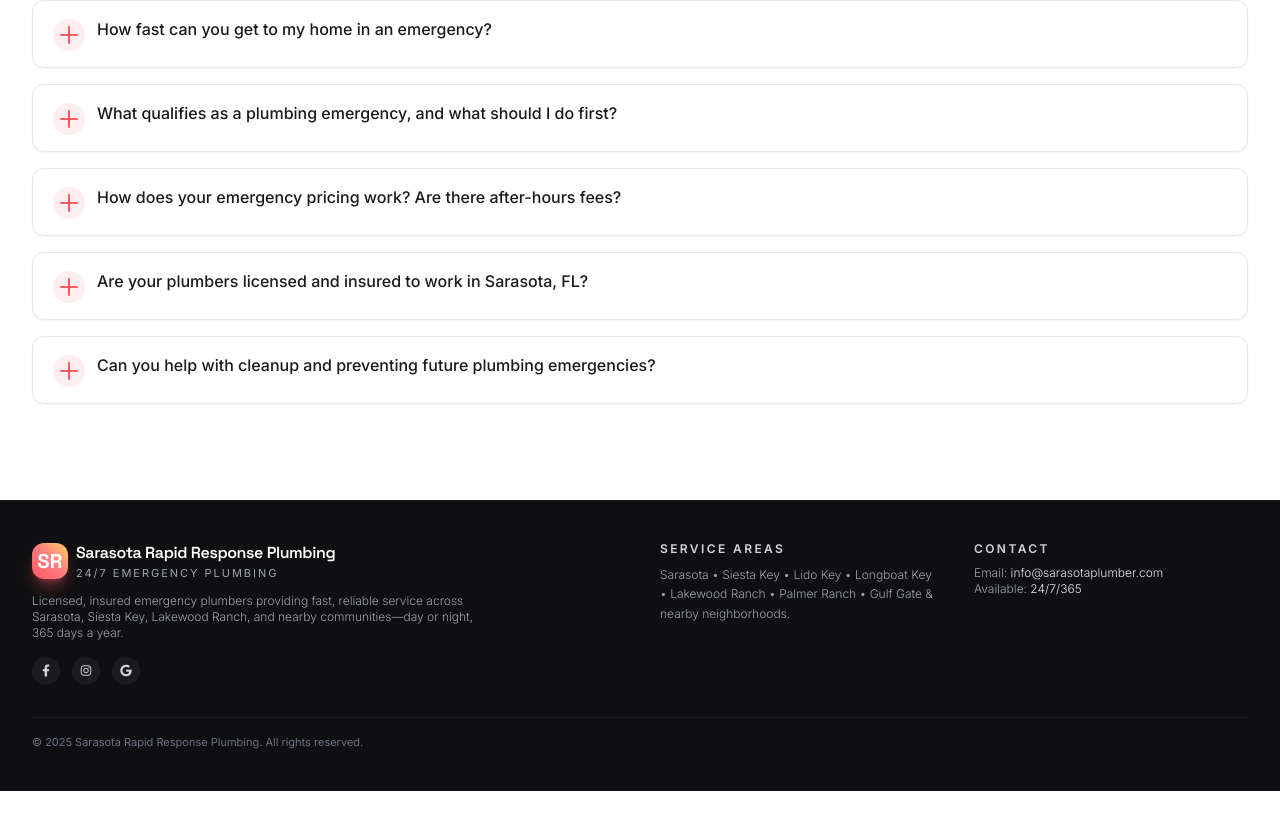
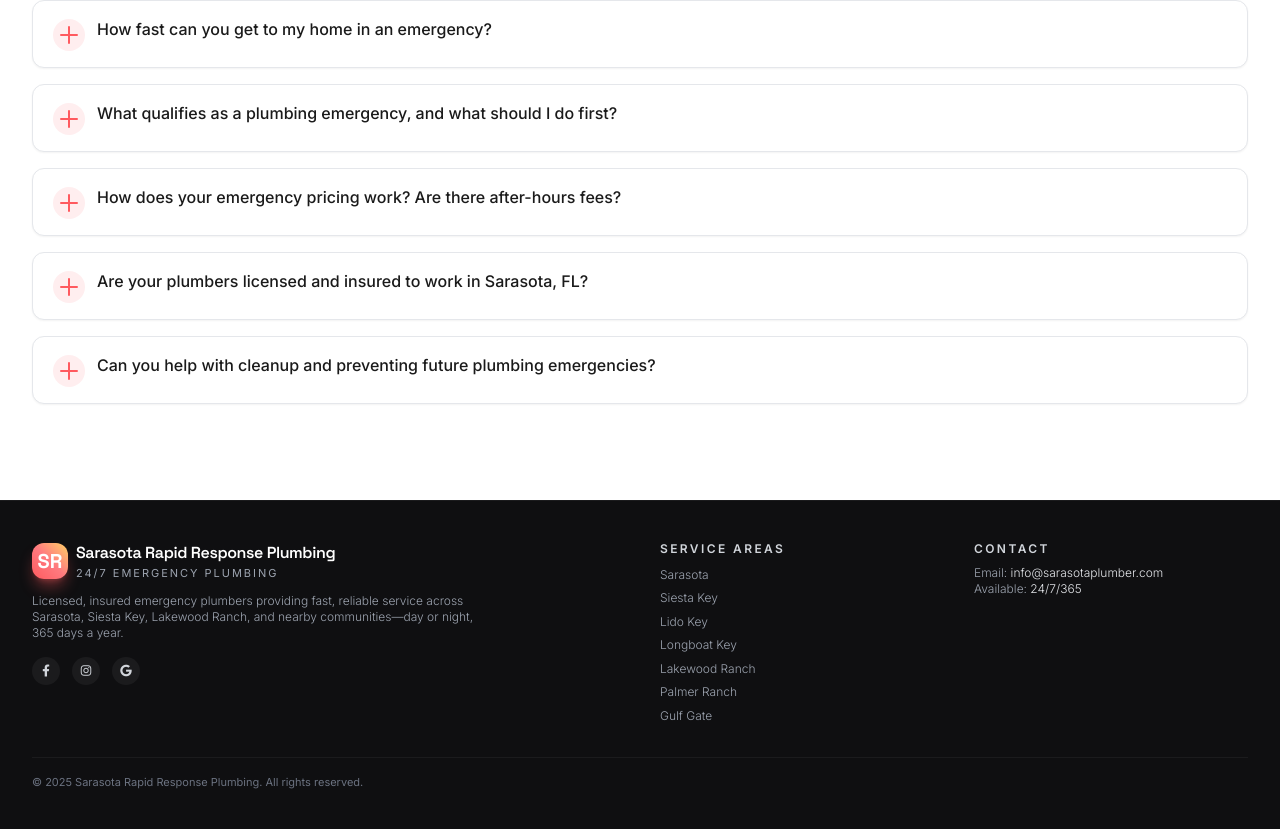
Before and after one commit to jb3147/emergency-plumbing-in-sarasota-fl-2025-12-22-k4a79, a plain HTML site: page index.html in a window 1280 px wide. Shown: the part 5131-5960 px from the top of the page. Before the commit the page ends 5922 px from the top, so only its background shows below. Drawn offline with nearby package versions, Linux system fonts and the light colour scheme.

Commit message:
Publish 1 updated file(s)

```diff
--- a/index.html
+++ b/index.html
@@ -43,15 +43,7 @@
                 <path stroke-linecap="round" stroke-linejoin="round" d="M19 9l-7 7-7-7"/>
               </svg>
             </button>
-            <div class="dropdown-content">
-              <a href="#sarasota">Sarasota</a>
-              <a href="#siesta-key">Siesta Key</a>
-              <a href="#lido-key">Lido Key</a>
-              <a href="#longboat-key">Longboat Key</a>
-              <a href="#lakewood-ranch">Lakewood Ranch</a>
-              <a href="#palmer-ranch">Palmer Ranch</a>
-              <a href="#gulf-gate">Gulf Gate</a>
-            </div>
+
           </div>
           <a href="#benefits" class="text-sm font-medium text-gray-700 hover:text-[#FF5A5F] transition-colors duration-300 focus:outline-none focus-visible:ring-2 focus-visible:ring-[#FF5A5F] focus-visible:ring-offset-2 focus-visible:ring-offset-white">Why Choose Us</a>
           <a href="#testimonials" class="text-sm font-medium text-gray-700 hover:text-[#FF5A5F] transition-colors duration-300 focus:outline-none focus-visible:ring-2 focus-visible:ring-[#FF5A5F] focus-visible:ring-offset-2 focus-visible:ring-offset-white">Reviews</a>
@@ -82,15 +74,7 @@
               <path stroke-linecap="round" stroke-linejoin="round" d="M19 9l-7 7-7-7"/>
             </svg>
           </button>
-          <div class="mobile-dropdown-content hidden pl-4 pt-2 space-y-2">
-            <a href="#sarasota" class="block text-sm text-gray-700 hover:text-[#FF5A5F] py-1">Sarasota</a>
-            <a href="#siesta-key" class="block text-sm text-gray-700 hover:text-[#FF5A5F] py-1">Siesta Key</a>
-            <a href="#lido-key" class="block text-sm text-gray-700 hover:text-[#FF5A5F] py-1">Lido Key</a>
-            <a href="#longboat-key" class="block text-sm text-gray-700 hover:text-[#FF5A5F] py-1">Longboat Key</a>
-            <a href="#lakewood-ranch" class="block text-sm text-gray-700 hover:text-[#FF5A5F] py-1">Lakewood Ranch</a>
-            <a href="#palmer-ranch" class="block text-sm text-gray-700 hover:text-[#FF5A5F] py-1">Palmer Ranch</a>
-            <a href="#gulf-gate" class="block text-sm text-gray-700 hover:text-[#FF5A5F] py-1">Gulf Gate</a>
-          </div>
+
         </div>
         <a href="#benefits" class="block text-sm font-medium text-gray-800 hover:text-[#FF5A5F] py-2 transition-colors duration-300">Why Choose Us</a>
         <a href="#testimonials" class="block text-sm font-medium text-gray-800 hover:text-[#FF5A5F] py-2 transition-colors duration-300">Reviews</a>
@@ -918,9 +902,15 @@
         </div>
         <div class="space-y-2">
           <h3 class="text-xs font-semibold tracking-[0.2em] uppercase text-gray-300">Service Areas</h3>
-          <p class="text-xs text-gray-400 font-light leading-relaxed">
-            Sarasota • Siesta Key • Lido Key • Longboat Key • Lakewood Ranch • Palmer Ranch • Gulf Gate & nearby neighborhoods.
-          </p>
+          <ul class="text-xs text-gray-400 font-light leading-relaxed space-y-1">
+            <li><a href="#sarasota" class="hover:text-[#FF5A5F] transition-colors">Sarasota</a></li>
+            <li><a href="#siesta-key" class="hover:text-[#FF5A5F] transition-colors">Siesta Key</a></li>
+            <li><a href="#lido-key" class="hover:text-[#FF5A5F] transition-colors">Lido Key</a></li>
+            <li><a href="#longboat-key" class="hover:text-[#FF5A5F] transition-colors">Longboat Key</a></li>
+            <li><a href="#lakewood-ranch" class="hover:text-[#FF5A5F] transition-colors">Lakewood Ranch</a></li>
+            <li><a href="#palmer-ranch" class="hover:text-[#FF5A5F] transition-colors">Palmer Ranch</a></li>
+            <li><a href="#gulf-gate" class="hover:text-[#FF5A5F] transition-colors">Gulf Gate</a></li>
+          </ul>
         </div>
         <div class="space-y-2">
           <h3 class="text-xs font-semibold tracking-[0.2em] uppercase text-gray-300">Contact</h3>
```
